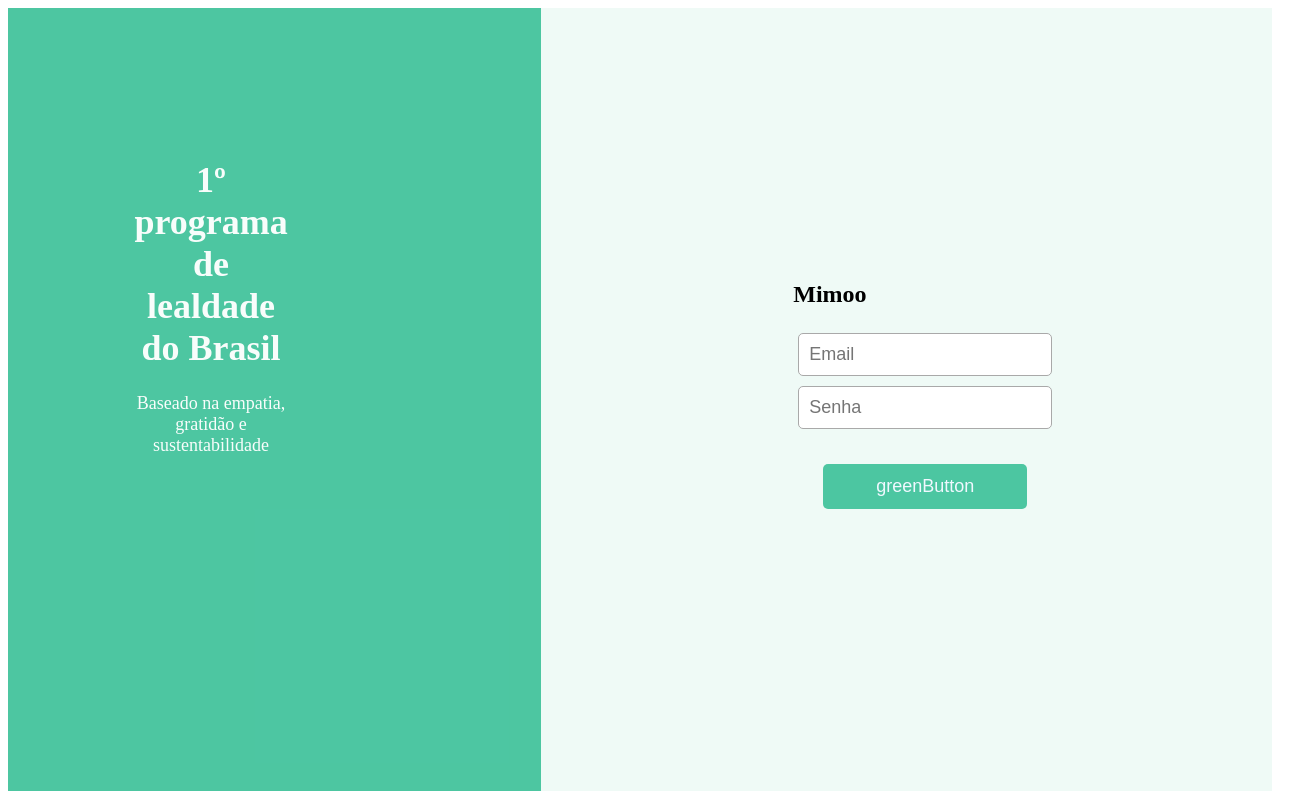
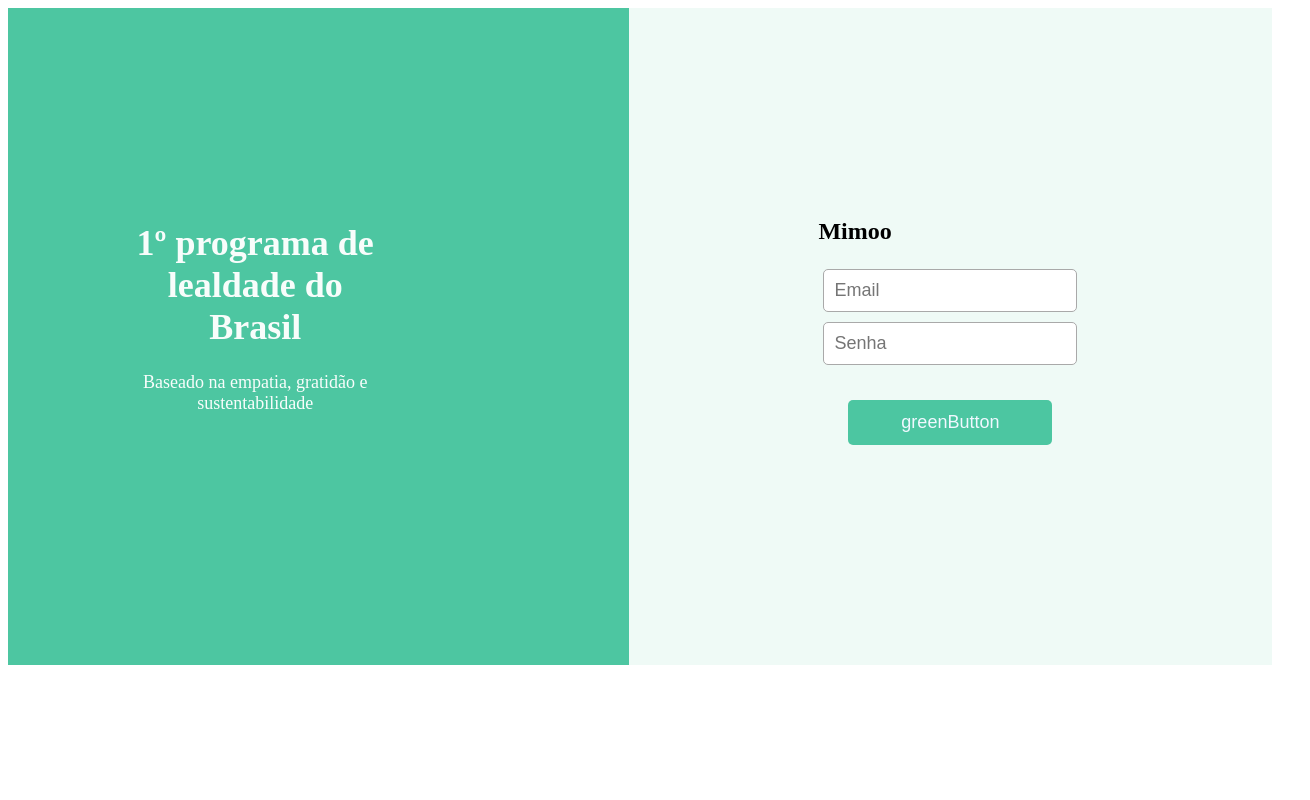
Before and after one commit to CarolinaInglethe/ci-project-mimoo-sponsor-registration, a React (Create React App) app: page / in a window 1280 px wide. Shown: the whole page, 1310 px wide, since content can reach past the window. Built offline with nearby package versions, Linux system fonts and the light colour scheme.

Commit message:
css login

```diff
--- a/src/App.css
+++ b/src/App.css
@@ -8,7 +8,7 @@
   color:rgba(255, 255, 255, 0.959);
   font-size: large;
   margin-left: 10%;
-  margin-top: 10%;
+  margin-top: 15%;
   text-align: center;
 }
 
@@ -18,7 +18,7 @@
   height: 100%;
   flex-direction: column;
   margin-left: 20%;
-  padding: 20%;
+  padding: 15%;
 }
 
 .inputs {
```
